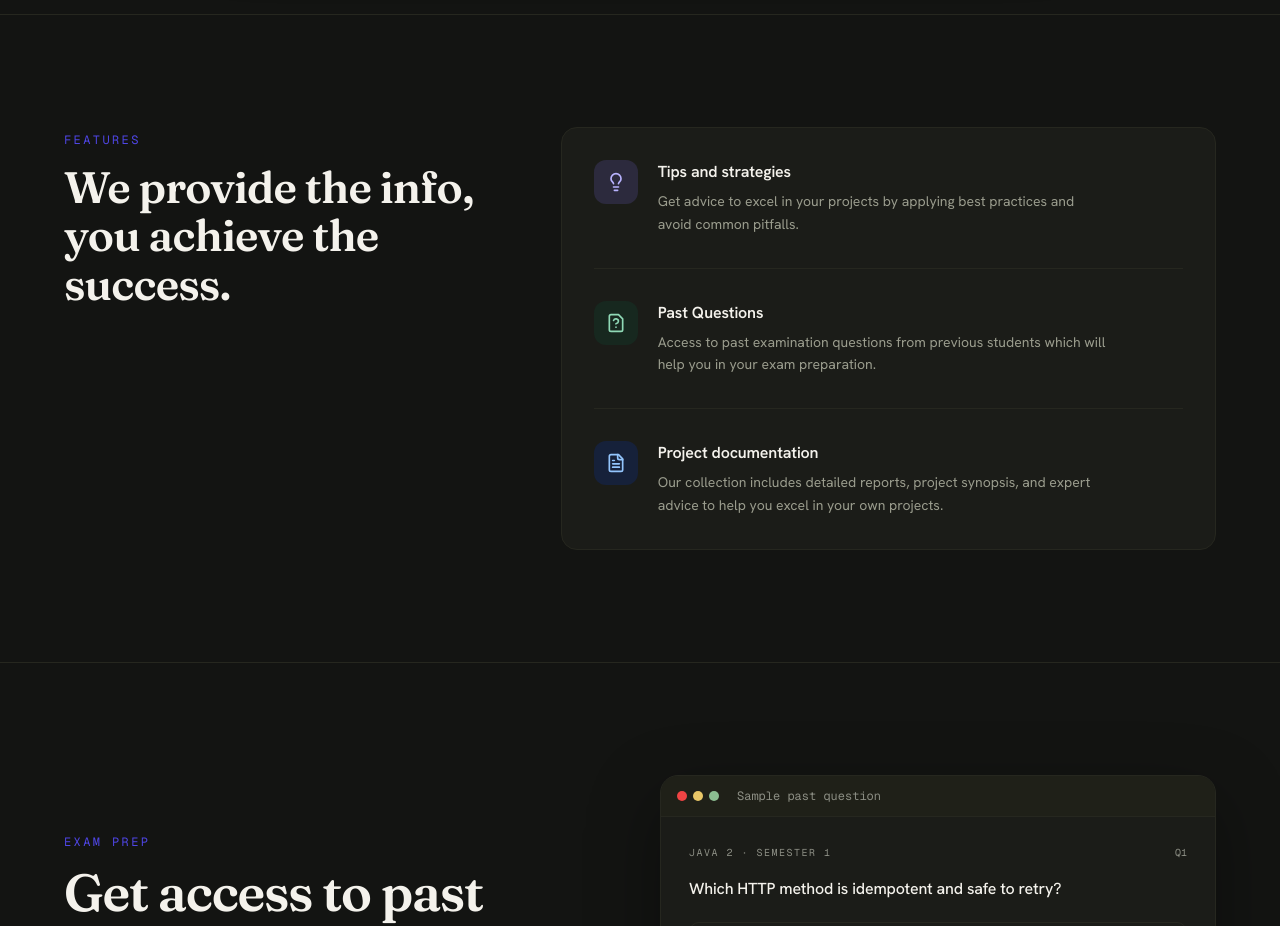
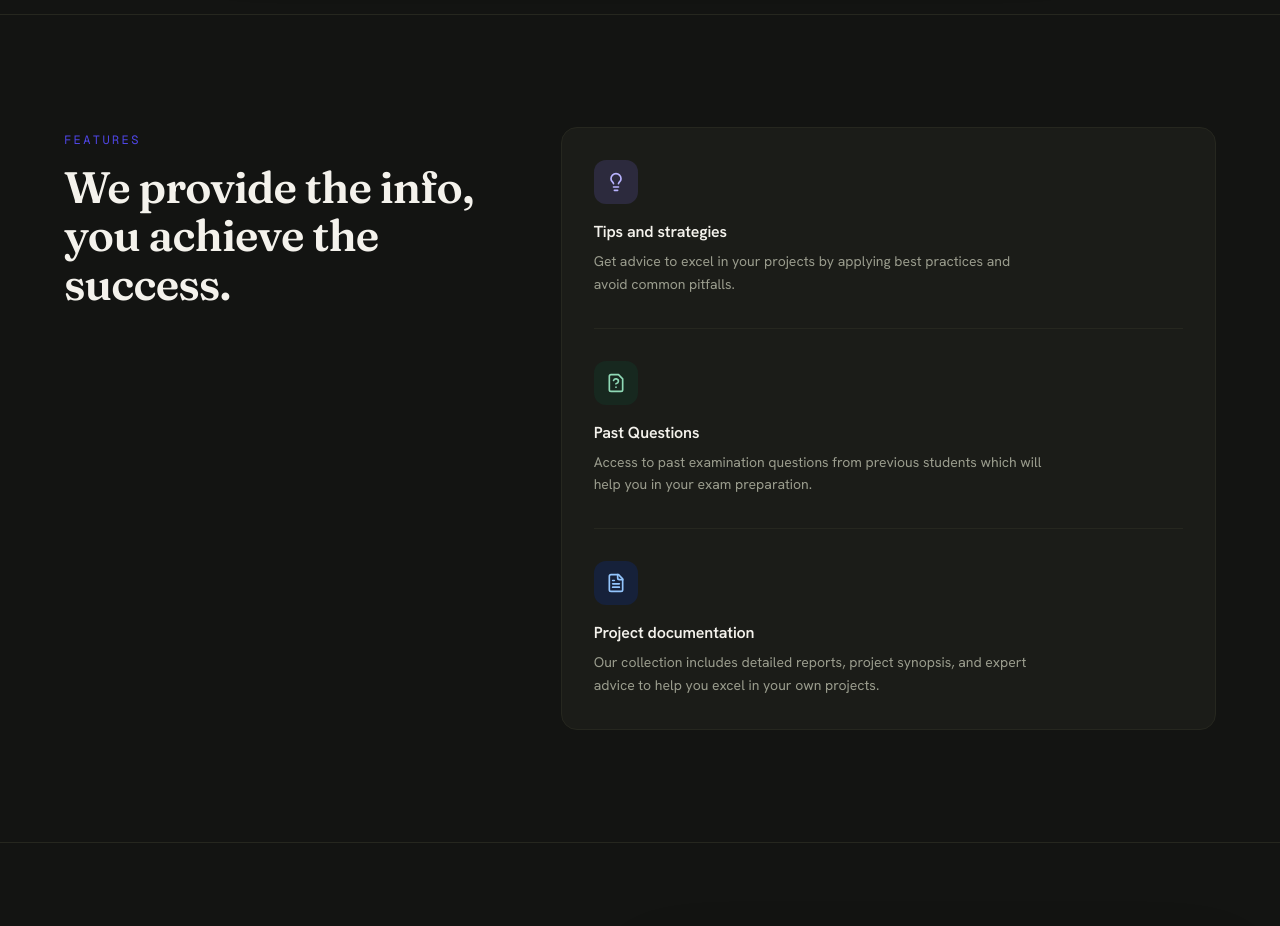
Before and after one commit to somkenemuscle/AppVarsity, a Next.js app: page / in a window 1280 px wide. Shown: the part 1000-1926 px from the top of the page. Built offline with nearby package versions, Linux system fonts and the light colour scheme; no server answers.

Commit message:
Make feature items stack vertically instead of icon-text row

```diff
--- a/components/shared/Services.tsx
+++ b/components/shared/Services.tsx
@@ -33,7 +33,7 @@ export default function Services() {
                             return (
                                 <div
                                     key={feature.name}
-                                    className="group flex items-start gap-5 border-b border-[#26271f] py-8 last:border-none"
+                                    className="group flex flex-col items-start gap-4 border-b border-[#26271f] py-8 last:border-none"
                                 >
                                     <div className={`flex h-11 w-11 shrink-0 items-center justify-center rounded-[12px] transition-transform duration-300 group-hover:-translate-y-0.5 ${chipStyles[index % chipStyles.length]}`}>
                                         <Icon className="h-5 w-5" />
```
